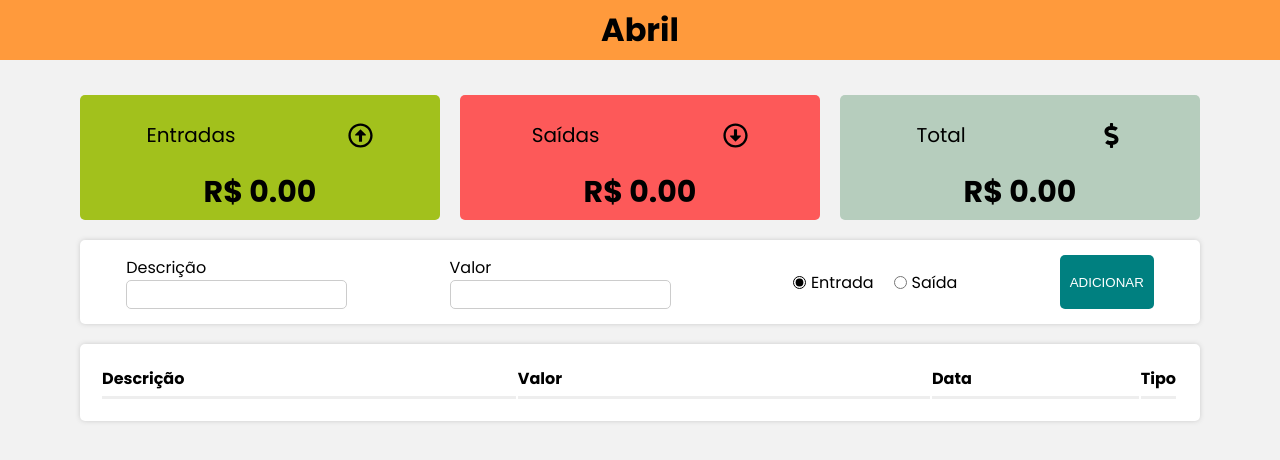
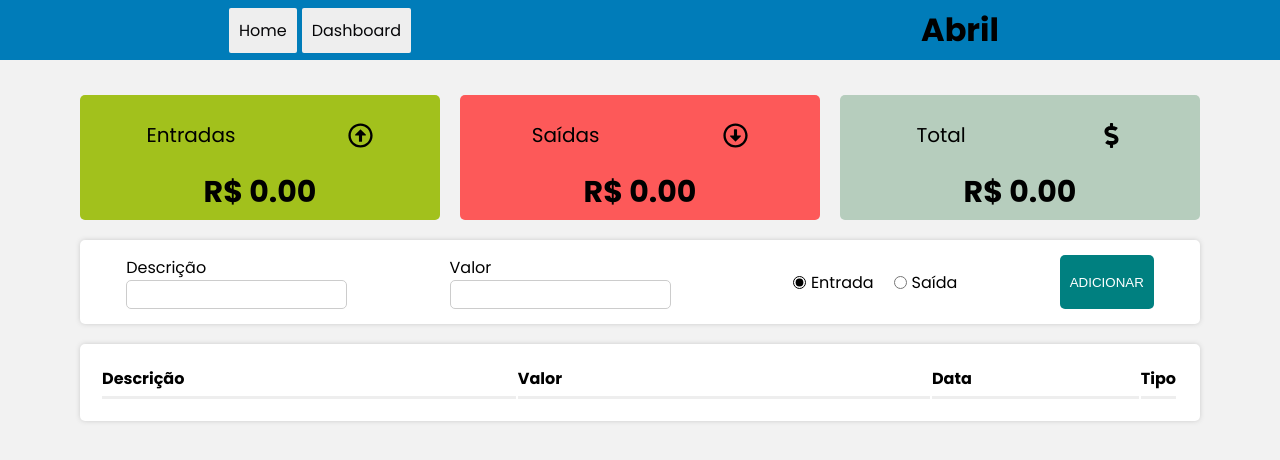
Before and after one commit to GuilhermeCastillo/WebFinance-frontend, a React (Create React App) app: page / in a window 1280 px wide. Shown: the top 460 px of the page. Built offline with nearby package versions, Linux system fonts and the light colour scheme; the HTML template or start-up script is replaced by a standard one.

Commit message:
melhorias header

```diff
--- a/src/components/Header/index.js
+++ b/src/components/Header/index.js
@@ -3,7 +3,14 @@ import * as C from "./styles";
 const Header = () => {
   return (
     <C.Header>
+      <C.Box>
+        <C.ContainerLink to="/">Home</C.ContainerLink>
+        <C.ContainerLink to="/dashboard">Dashboard</C.ContainerLink>
+      </C.Box>
+
+      <C.Box>
         <h1>Abril</h1>
+      </C.Box>
     </C.Header>
   );
 };
--- a/src/components/Header/styles.js
+++ b/src/components/Header/styles.js
@@ -1,10 +1,28 @@
 import styled from "styled-components";
+import { Link } from "react-router-dom";
 
 export const Header = styled.header`
   display: flex;
   align-items: center;
-  justify-content: space-around;
+  justify-content: space-beetween;
   width: 100%;
   height: 60px;
-  background-color: #ff9a3c;
+  background-color: #007cb9;
 `;
+
+export const Box = styled.div`
+  display: flex;
+  align-items: center;
+  justify-content: center;
+  width: 50%;
+  height: 60px;
+  gap: 5px;
+`
+
+export const ContainerLink = styled(Link)`
+  text-decoration: none;
+  background-color: #eeeeee;
+  color: #060608;
+  padding: 10px;
+  border-radius: 2px
+`;
```
